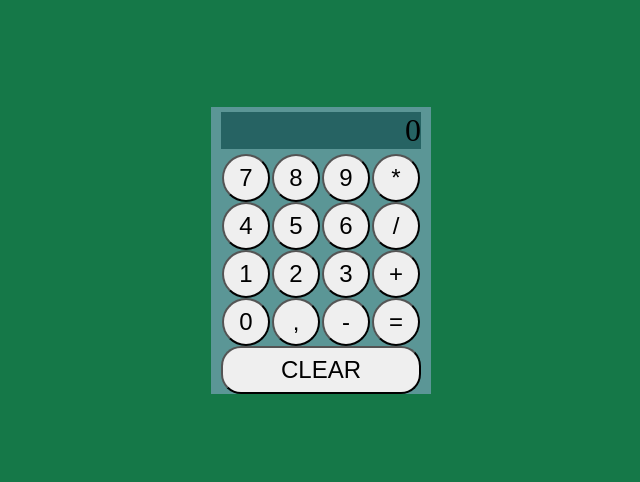
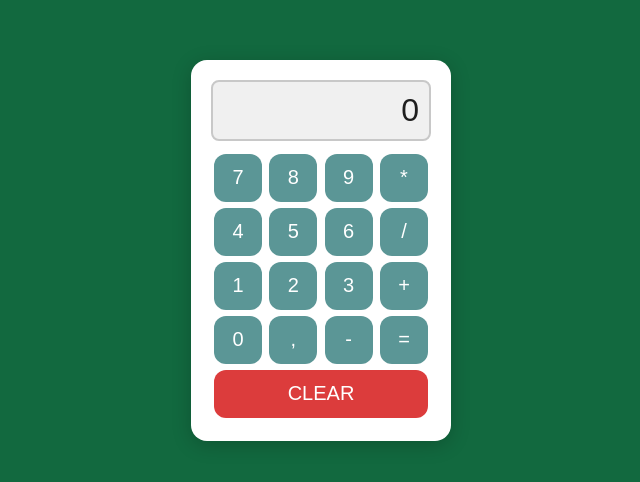
Before and after one commit to Kasztan404/JS_calculator, a plain HTML site: page index.html in a window 1280 px wide. Shown: the part 158-640 px from the top of the page, without its empty margins (319-959 px from the left). Drawn offline with Linux system fonts and the light colour scheme.

Commit message:
imrove styles

```diff
--- a/styles.css
+++ b/styles.css
@@ -1,47 +1,69 @@
 body {
-    background-color: rgb(21,120,72);
+    background-color: rgb(18, 105, 63);
     display: flex;
     justify-content: center;
     align-items: center;
     height: 100vh;
+    font-family: 'Arial', sans-serif;
 }
 
 .calculator {
-
-    background-color: rgb(91, 150, 150);
+    background-color: rgb(255, 255, 255);
+    box-shadow: 0 4px 20px rgba(0, 0, 0, 0.2);
+    border-radius: 16px;
+    width: 220px;
+    padding: 20px;
     display: flex;
     justify-content: center;
     align-items: center;
-    width: 220px;
     flex-direction: column;
-
 }
 
 .screen {
-    background-color: rgb(38, 99, 99);
-    width: 200px;
+    background-color: rgb(240, 240, 240);
+    border: 2px solid rgb(200, 200, 200);
+    border-radius: 8px;
+    width: 100%;
     font-size: 32px;
     text-align: right;
-    margin: 5px;
+    padding: 10px;
+    margin-bottom: 10px;
+    color: rgb(30, 30, 30);
+    box-sizing: border-box;
 }
 
 .buttons {
     display: flex;
     flex-wrap: wrap;
-    justify-content: space-around;
-    width: 200px;
+    justify-content: space-between;
+    width: 100%;
 }
-
-
 
 .buttons button {
     width: 48px;
     height: 48px;
-    font-size: 24px;
-    border-radius: 50%;
+    font-size: 20px;
+    border: none;
+    border-radius: 12px;
+    background-color: rgb(91, 150, 150);
+    color: white;
+    margin: 3px;
+    cursor: pointer;
+    transition: transform 0.2s, background-color 0.2s;
 }
 
-.buttons .clear{
+.buttons button:hover {
+    background-color: rgb(70, 130, 130);
+    transform: translateY(-2px);
+}
+
+.buttons .clear {
     width: 100%;
-    border-radius: 20px;
+    border-radius: 12px;
+    background-color: rgb(220, 60, 60);
+    color: white;
 }
+
+.buttons .clear:hover {
+    background-color: rgb(200, 50, 50);
+}
```
